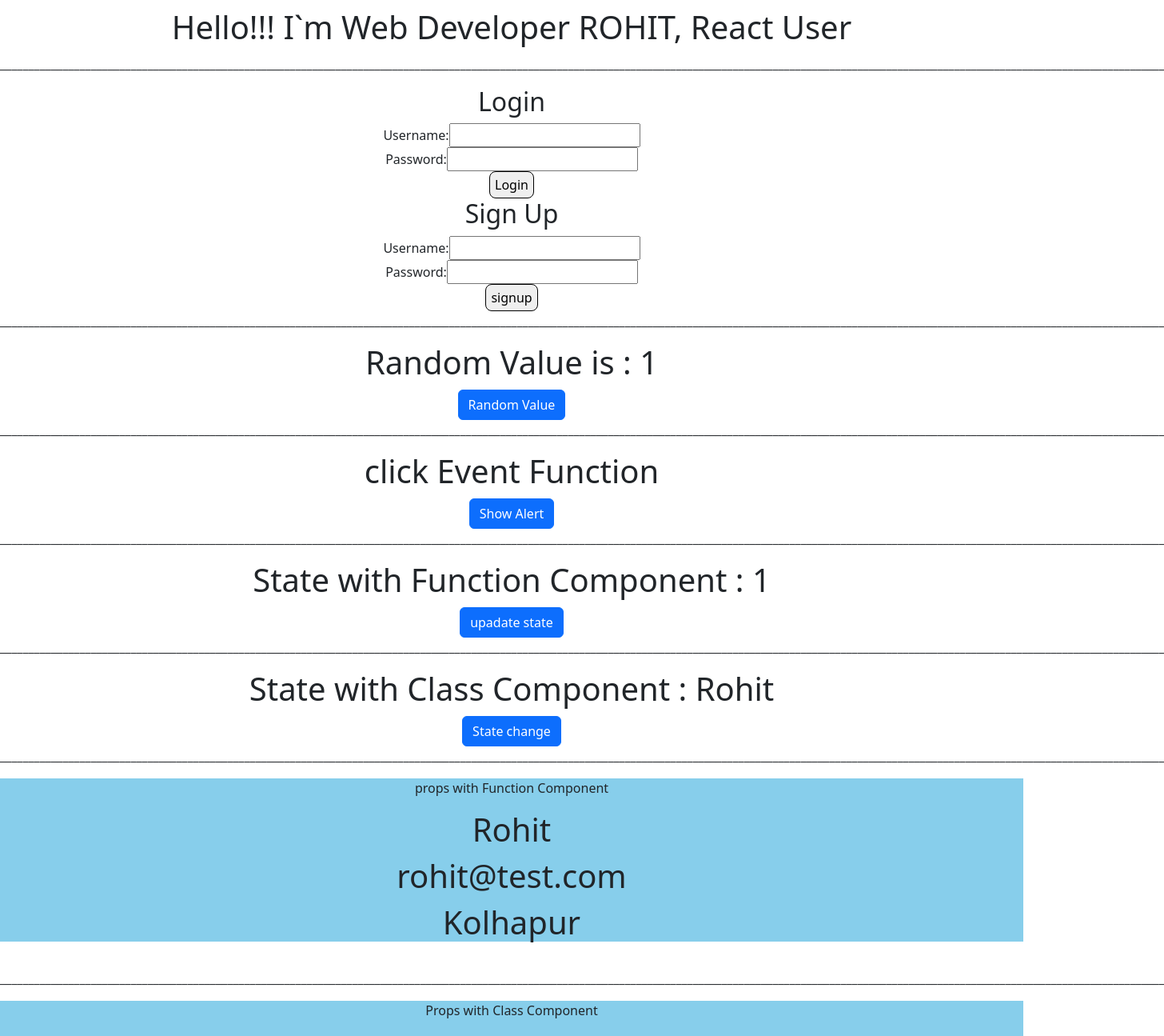
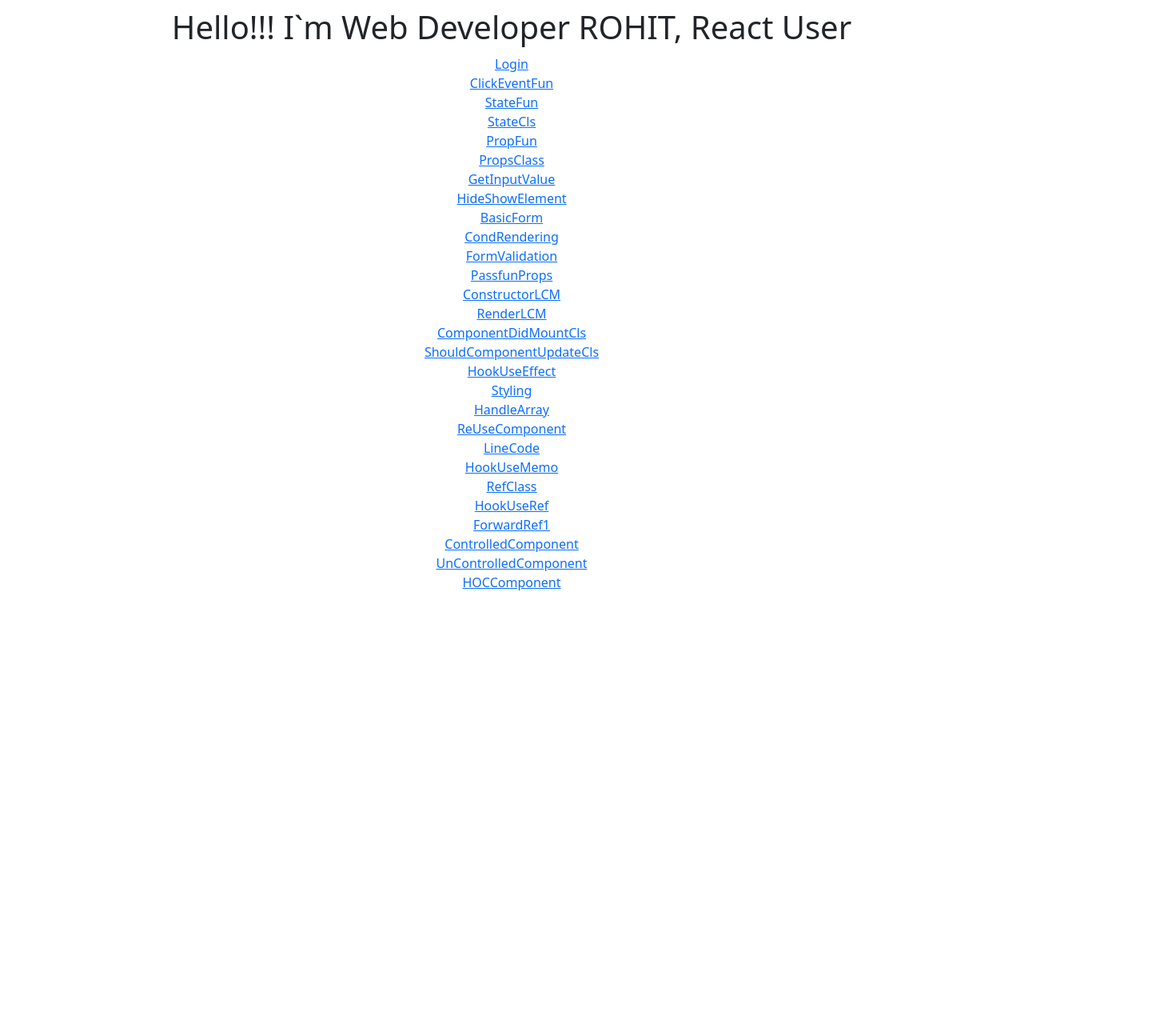
Before and after one commit to Rohit3920/React-practise, a React (Create React App) app: page / in a window 1280 px wide. Shown: the top 1295 px of the page at 80% size, 1456 px wide, since content can reach past the window. After the commit the page ends 800 px from the top, so only its background shows below. Built offline with nearby package versions, Linux system fonts and the light colour scheme.

Commit message:
convert simple structure to React-Router for all pages

```diff
--- a/src/App.js
+++ b/src/App.js
@@ -1,6 +1,7 @@
 // import logo from './logo.svg';
 import './App.css';
 import React from 'react';
+import Home from './Component/Home';
 import Login from './Component/Login';
 import ClickEventFun from './Component/ClickEventFun'
 import StateFun from './Component/StateFun'
@@ -13,7 +14,7 @@ import BasicForm from './Component/BasicForm';
 import CondRendering from './Component/CondRendering'
 import FormValidation from './Component/FormValidation';
 import PassfunProps from './Component/PassfunProps'
-import { BrowserRouter, Route, Routes } from 'react-router-dom';
+import { BrowserRouter as Router, Route, Routes } from 'react-router-dom';
 import ConstructorLCM from './Component/ConstructorLCM';
 import RenderLCM from './Component/RenderLCM';
 import ComponentDidMountCls from './Component/ComponentDidMountCls';
@@ -41,102 +42,76 @@ function App() {
 
   return (
     <div className="App">
-      <h1>Hello!!! I`m Web Developer ROHIT, React User</h1>
-      <LineCode />
-      <Login />
 
-      <LineCode />
-      <Random />       {/* Example for random Number under 6 */}
+      <Router>
+        <Routes>
+          <Route path="/" element={<Home />}/>
+
+          <Route path="/login" element={<Login />} />
+
+          <Route path="/ClickEventFun" element={<ClickEventFun />}/>
+
+          <Route path="/StateFun" element={<StateFun />}/>
+
+          <Route path="/StateCls" element={<StateCls />}/>
+
+          <Route path="/PropFun" element={<PropFun name={"Rohit"} email={"rohit@test.com"} other={{ address: "Kolhapur" }} />}/>
+
+          <Route path="/PropsClass" element={<PropsClass name={"Rohit Nittawadekar"}/>}/>
+
+          <Route path="/GetInputValue" element={<GetInputValue />}/>
+
+          <Route path="/HideShowElement" element={<HideShowElement />}/>
+
+          <Route path="/BasicForm" element={<BasicForm />}/>
+
+          <Route path="/CondRendering" element={<CondRendering />}/>
+
+          <Route path="/FormValidation" element={<FormValidation />}/>
+
+          <Route path="/PassfunProps" element={<PassfunProps data={alertBox}/>}/>
+
+          <Route path="/ConstructorLCM" element={<ConstructorLCM />}/>
+
+          <Route path="/RenderLCM" element={<RenderLCM />}/>
+
+          <Route path="/ComponentDidMountCls" element={<ComponentDidMountCls />}/>
+
+          <Route path="/Random" element={<Random />}/>
+
+          <Route path="/ComponentDidUpdateCls" element={<ComponentDidUpdateCls />}/>
+
+          <Route path="/ShouldComponentUpdateCls" element={<ShouldComponentUpdateCls />}/>
+
+          <Route path="/HookUseEffect" element={<HookUseEffect />}/>
+
+          <Route path="/Styling" element={<Styling />}/>
+
+          <Route path="/HandleArray" element={<HandleArray />}/>
+
+          <Route path="/ReUseComponent" element={<ReUseComponent />}/>
+
+          <Route path="/LineCode" element={<LineCode />}/>
+
+          <Route path="/HookUseMemo" element={<HookUseMemo />}/>
+
+          <Route path="/RefClass" element={<RefClass />}/>
+
+          <Route path="/HookUseRef" element={<HookUseRef />}/>
+
+          <Route path="/ForwardRef1" element={<ForwardRef1 />}/>
+
+          <Route path="/ControlledComponent" element={<ControlledComponent />}/>
+
+          <Route path="/UnControlledComponent" element={<UnControlledComponent />}/>
+
+          <Route path="/HOCComponent" element={<HOCComponent />}/>
+
+        </Routes>
+      </Router>
 
 
-      <LineCode />
-      <ClickEventFun /><br />
 
-      <LineCode />
-      <StateFun /><br />
-
-      <LineCode />
-      <StateCls /> <br />
-
-      <LineCode />
-      <PropFun name={"Rohit"} email={"rohit@test.com"} other={{ address: "Kolhapur" }} /> <br />
-
-      <LineCode />
-      <PropsClass name={"Rohit Nittawadekar"} /><br />
-
-
-      <LineCode />
-      <GetInputValue /><br />
-
-      <LineCode />
-      <HideShowElement /><br />
-
-      <LineCode />
-      <BasicForm /><br />
-
-      <LineCode />
-      <CondRendering /><br />
-
-      <LineCode />
-      <FormValidation />
-
-      <LineCode />
-      <PassfunProps data={alertBox} />
-
-      <LineCode />
-      <ConstructorLCM />
-
-      <LineCode />
-      <RenderLCM />
-
-      <LineCode />
-      <ComponentDidMountCls />
-
-      <LineCode />
-      <ComponentDidUpdateCls />
-
-      <LineCode />
-      <ShouldComponentUpdateCls />
-
-      <LineCode />
-      <HookUseEffect />
-
-      <LineCode />
-      <Styling />
-
-      <LineCode />
-      <HandleArray />
-
-      <LineCode />
-      <ReUseComponent />
-
-      <LineCode />
-      <HookUseMemo />
-
-      <LineCode />
-      <RefClass />
-
-      <LineCode />
-      <HookUseRef />
-
-      <LineCode />
-    <ForwardRef1 />
-
-    <LineCode />
-    <ControlledComponent />
-
-    <LineCode />
-    {/* <UnControlledComponent /> */}
-
-    <LineCode />
-    <HOCComponent/>
-
-
-      {/* <BrowserRouter >
-    <Routes>
-      <Route path= "/" element={<h1>Hello Router </h1>}/>
-    </Routes>
-    </BrowserRouter> */}
 
     </div>
   );
--- /dev/null
+++ b/src/Component/Home.js
@@ -0,0 +1,47 @@
+import { Link } from "react-router-dom";
+import React from 'react';
+
+
+function Home() {
+    return (
+        <div>
+            <h1>Hello!!! I`m Web Developer ROHIT, React User</h1>
+
+            <Link to="/Login">Login</Link><br/>
+
+            <Link to="/ClickEventFun">ClickEventFun</Link><br/>
+            <Link to="/StateFun">StateFun</Link><br/>
+            <Link to="/StateCls">StateCls</Link><br/>
+            <Link to="/PropFun">PropFun</Link><br/>
+            <Link to="/PropsClass">PropsClass</Link><br/>
+            <Link to="/GetInputValue">GetInputValue</Link><br/>
+            <Link to="/HideShowElement">HideShowElement</Link><br/>
+            <Link to="/BasicForm">BasicForm</Link><br/>
+            <Link to="/CondRendering">CondRendering</Link><br/>
+            <Link to="/FormValidation">FormValidation</Link><br/>
+            <Link to="/PassfunProps">PassfunProps</Link><br/>
+            <Link to="/ConstructorLCM">ConstructorLCM</Link><br/>
+            <Link to="/RenderLCM">RenderLCM</Link><br/>
+            <Link to="/ComponentDidMountCls">ComponentDidMountCls</Link><br/>
+            <Link to="/ShouldComponentUpdateCls">ShouldComponentUpdateCls</Link><br/>
+            <Link to="/HookUseEffect">HookUseEffect</Link><br/>
+            <Link to="/Styling">Styling</Link><br/>
+            <Link to="/HandleArray">HandleArray</Link><br/>
+            <Link to="/ReUseComponent">ReUseComponent</Link><br/>
+            <Link to="/LineCode">LineCode</Link><br/>
+            <Link to="/HookUseMemo">HookUseMemo</Link><br/>
+            <Link to="/RefClass">RefClass</Link><br/>
+            <Link to="/HookUseRef">HookUseRef</Link><br/>
+            <Link to="/ForwardRef1">ForwardRef1</Link><br/>
+            <Link to="/ControlledComponent">ControlledComponent</Link><br/>
+            <Link to="/UnControlledComponent">UnControlledComponent</Link><br/>
+            <Link to="/HOCComponent">HOCComponent</Link><br/>
+
+
+
+
+        </div>
+    )
+}
+
+export default Home;
```
